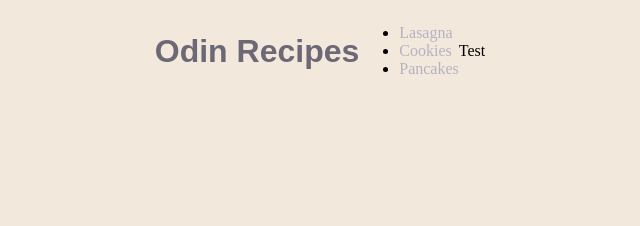
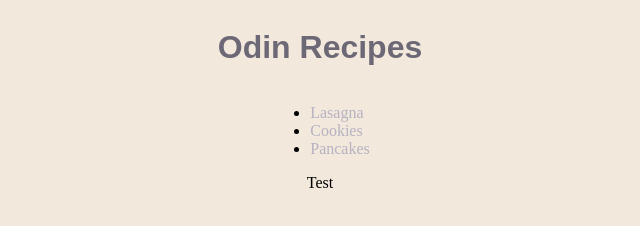
Before and after one commit to Sadjop/odin-recipes, a plain HTML site: page index.html in a window 1280 px wide. Shown: the whole page, without its empty margins (320-960 px from the left). Drawn offline with Linux system fonts and the light colour scheme.

Commit message:
Adding a new line to the file

```diff
--- a/css/style.css
+++ b/css/style.css
@@ -5,6 +5,7 @@ body {
     justify-content: center;
     align-items: center;
     border-radius: 20px;
+    flex-direction: column; /* Add this line */
 }
 
 h1, h2, h3 {
```
